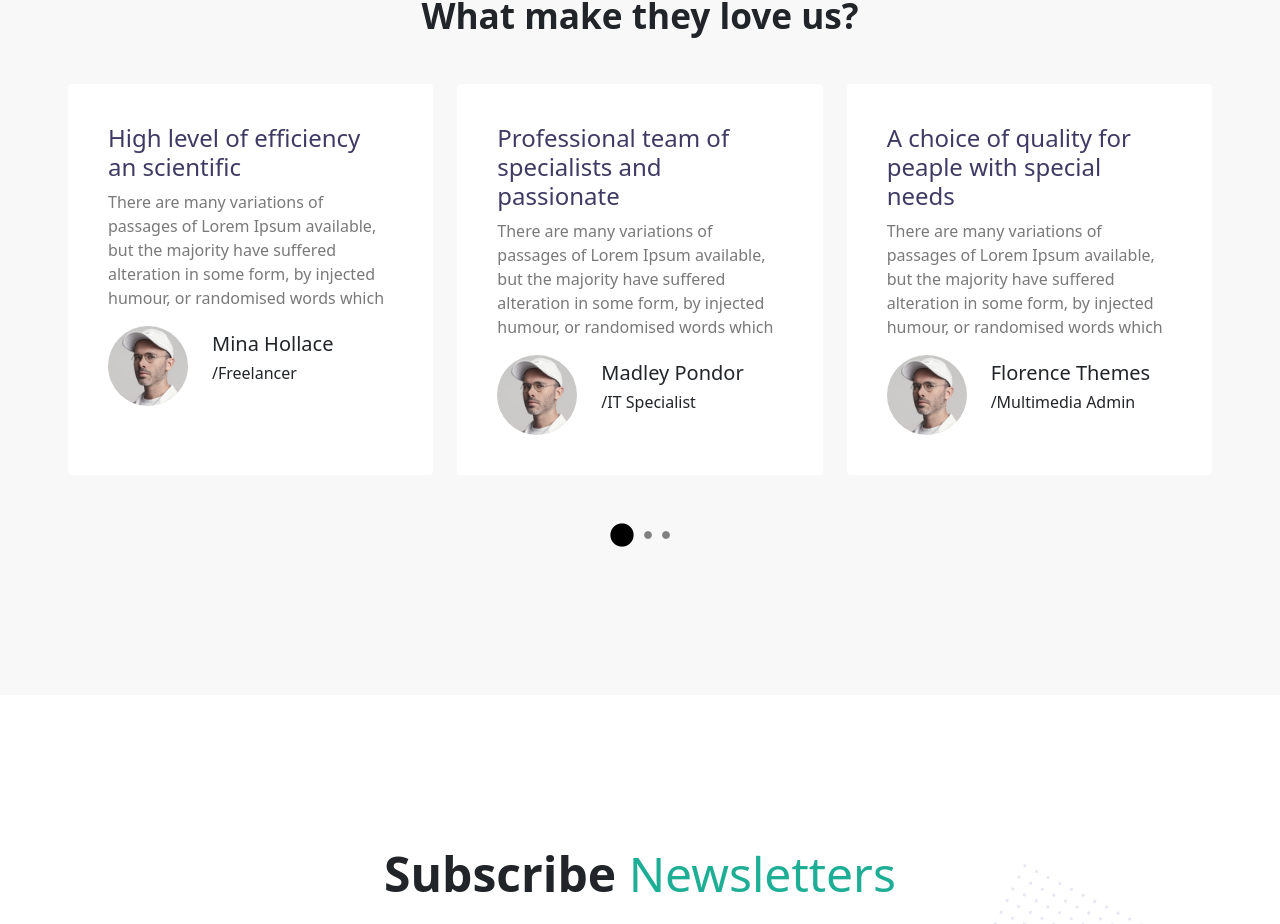
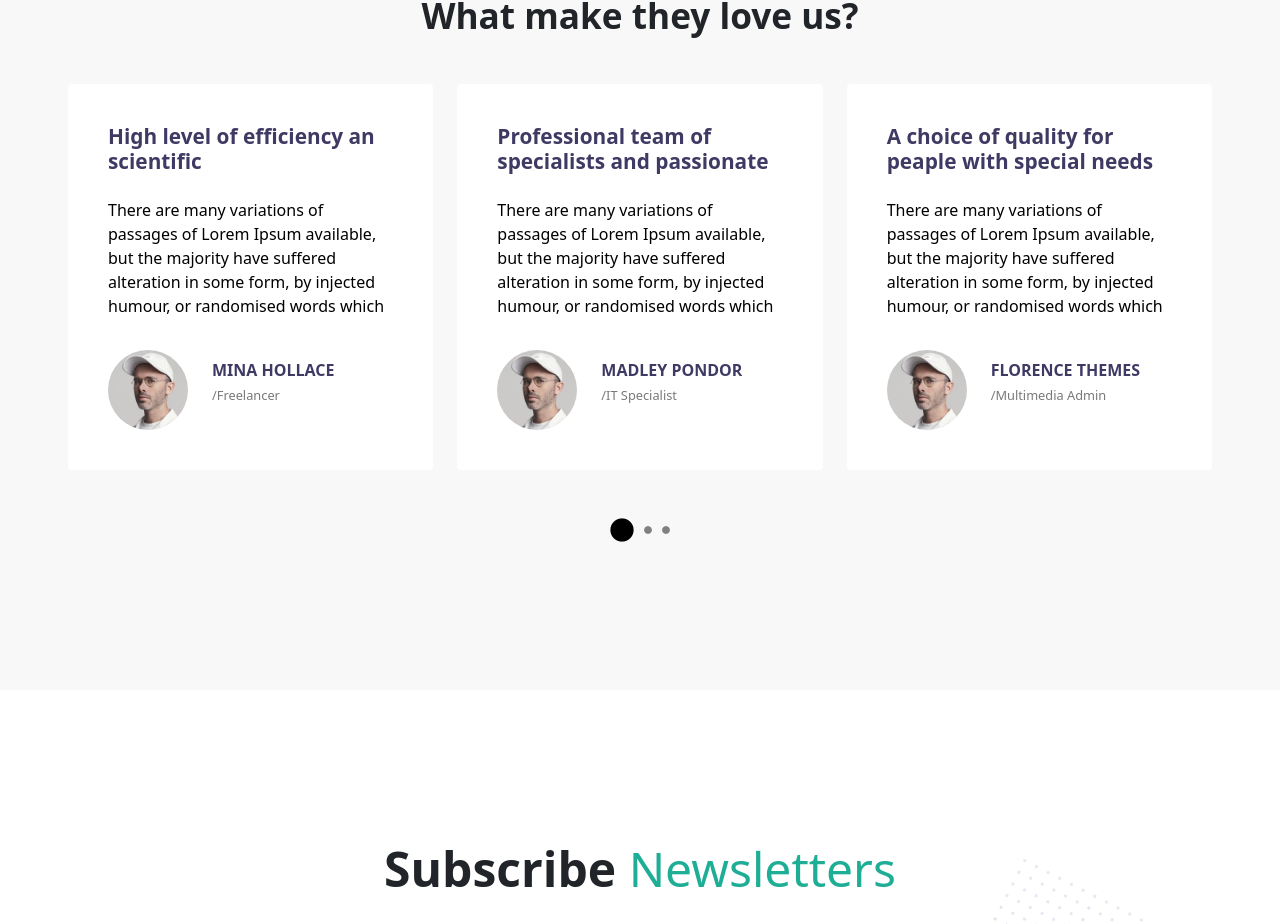
Before and after one commit to ElperdonXV/proj-html-vuejs, a Vue app: page / in a window 1280 px wide. Shown: the part 5978-6902 px from the top of the page. Built offline with nearby package versions, Linux system fonts and the light colour scheme.

Commit message:
progress in last carousel

```diff
--- a/src/components/Review.vue
+++ b/src/components/Review.vue
@@ -5,8 +5,8 @@
           <h3 class="mb-5">What make they love us?</h3>
           <div class="row gap-4">
               <div :key="index" v-for="(review,index) in reviews" class="col card p-3">
-                  <h4 class="mb-2">{{review.title}}</h4>
-                  <p class="mb-2">{{review.text}}</p>
+                  <h4 class="mb-4">{{review.title}}</h4>
+                  <p class="mb-4">{{review.text}}</p>
                   <div class="row align-items-center">
                       <div class="col avatar mt-2">
                         <img src="../assets/testimonial-avata-03.jpg" alt="">
@@ -82,6 +82,11 @@ data (){
             padding: 40px!important;
             h4{
                 color: $tuna;
+                font-weight: 700;
+                font-size: 1.3em;
+            }
+            p{
+                color: black;
             }
             .avatar{
                 flex-grow: 0;
@@ -90,6 +95,16 @@ data (){
                     width: 80px;
                 }
             }
+            h5{
+                text-transform: uppercase;
+                color: $tuna;
+                font-weight: 700;
+                font-size: 1em;
+            }
+            h6{
+                font-size: 0.8em;
+                color: $boulder;
+            }
         }
     }
     .container-fluid{
```
